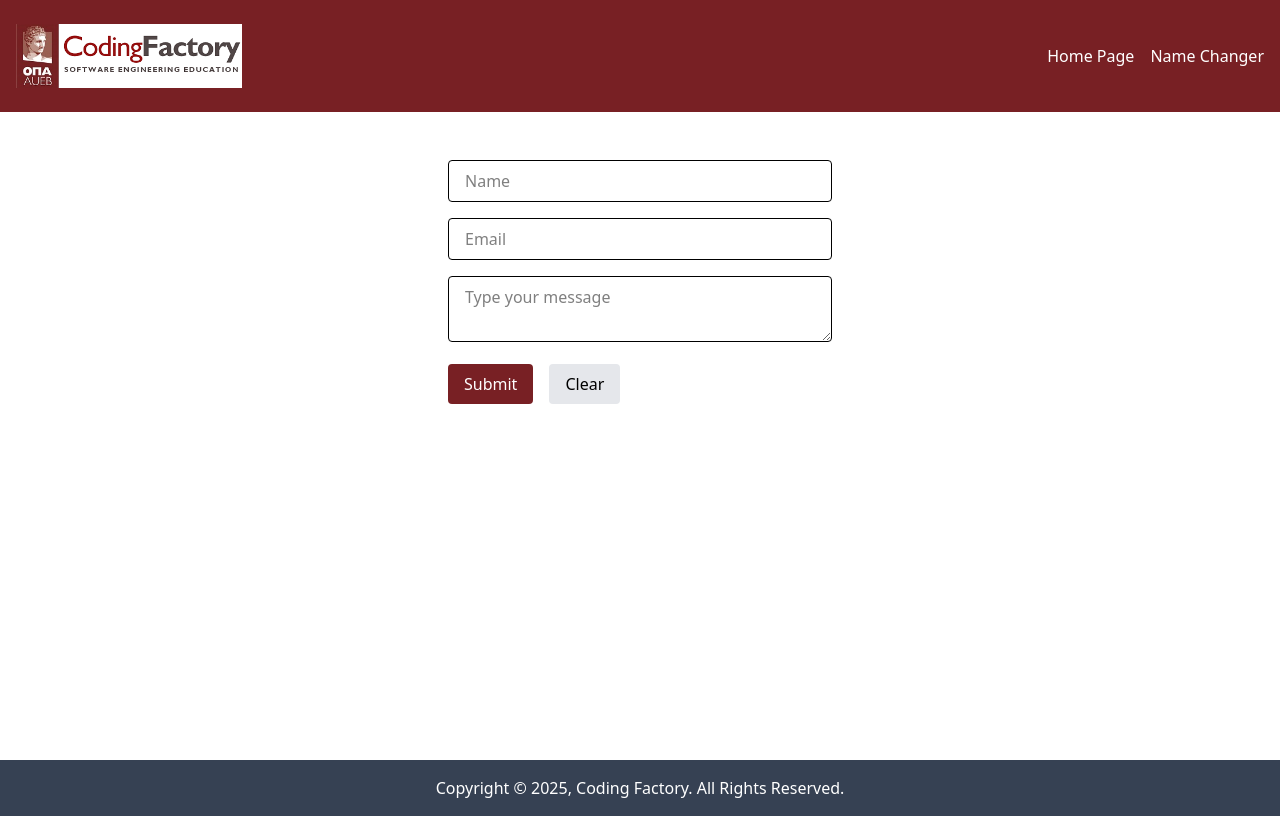
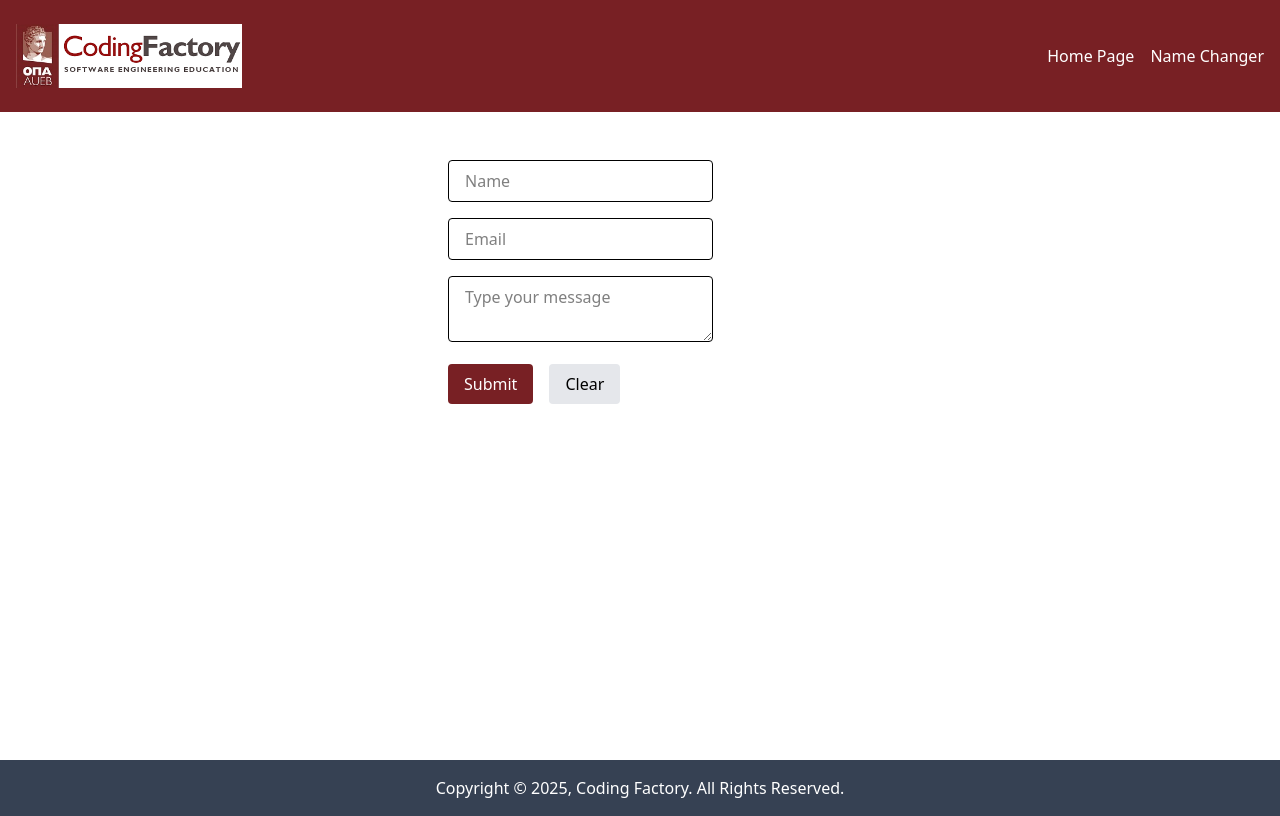
Before and after one commit to ChristosTA/cf7-components-intro, a React (Vite) app: page / in a window 1280 px wide. Built offline with nearby package versions, Linux system fonts and the light colour scheme.

Commit message:
feat: add MultiFieldFormWithValidation component with manual validation

```diff
--- a/src/components/MultiFieldFormWithValidation.tsx
+++ b/src/components/MultiFieldFormWithValidation.tsx
@@ -64,6 +64,7 @@ const MultiFieldFormWithValidation = () => {
 
     const handleClear = () =>{
         setValues(initialValues);
+        setErrors(null);
         setSubmittedData(null);
     };
 
@@ -89,6 +90,7 @@ const MultiFieldFormWithValidation = () => {
         <>
             <div className="mx-auto max-w-sm mt-16 flex">
             <form onSubmit={handleSubmit} className="space-y-4 ">
+                <div>
                     <input
                         name="name"
                         type="text"
@@ -96,26 +98,41 @@ const MultiFieldFormWithValidation = () => {
                         placeholder="Name"
                         onChange={handleChange}
                         className="w-full px-4 py-2 rounded border"
-                    required
+
                     />
+                    {errors?.name && (
+                        <p className="text-cf-dark-red">{errors.name}</p>
+                    )}
+                </div>
+                <div>
+
                     <input
                         name="email"
-                    type="email"
+                        type="text "
                         value={values.email}
                         placeholder="Email"
                         onChange={handleChange}
                         className="w-full px-4 py-2 rounded border"
-                    required
+
                     />
+                    {errors?.email && (
+                        <p className="text-cf-dark-red">{errors.email}</p>
+                    )}
+                </div>
+                <div>
                     <textarea
                         className="w-full px-4 py-2 rounded border"
                         name="message"
                         value={values.message}
                         placeholder="Type your message"
                         onChange={handleChange}
-                    minLength={5}
-                    required
-                ></textarea>
+
+                    >
+                    </textarea>
+                    {errors?.message && (
+                        <p className="text-cf-dark-red">{errors.message}</p>
+                    )}
+                </div>
                 <div className="flex text-center  gap-4">
                     <button
                         type="submit"
```
Lines whose indentation alone changed are shown as unchanged.
